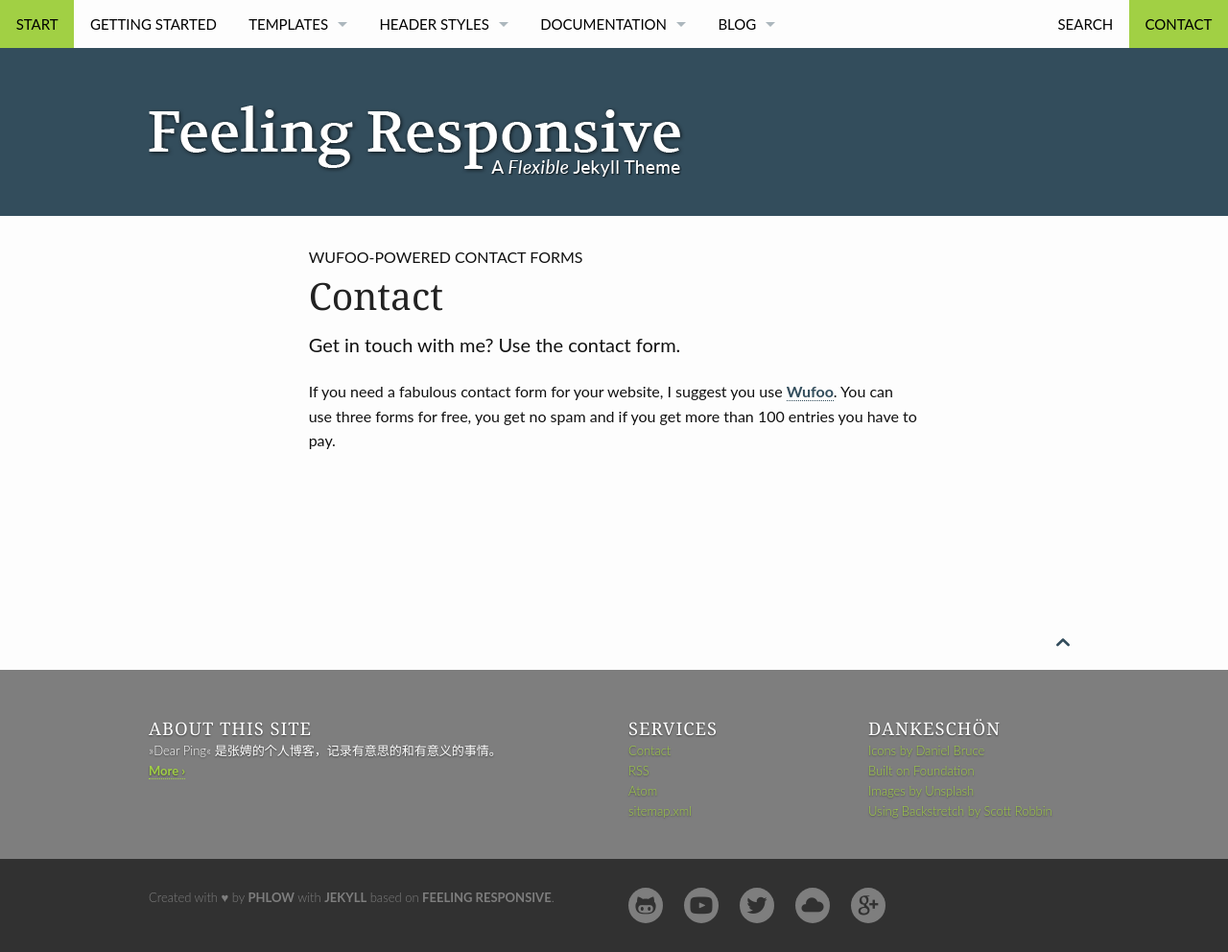
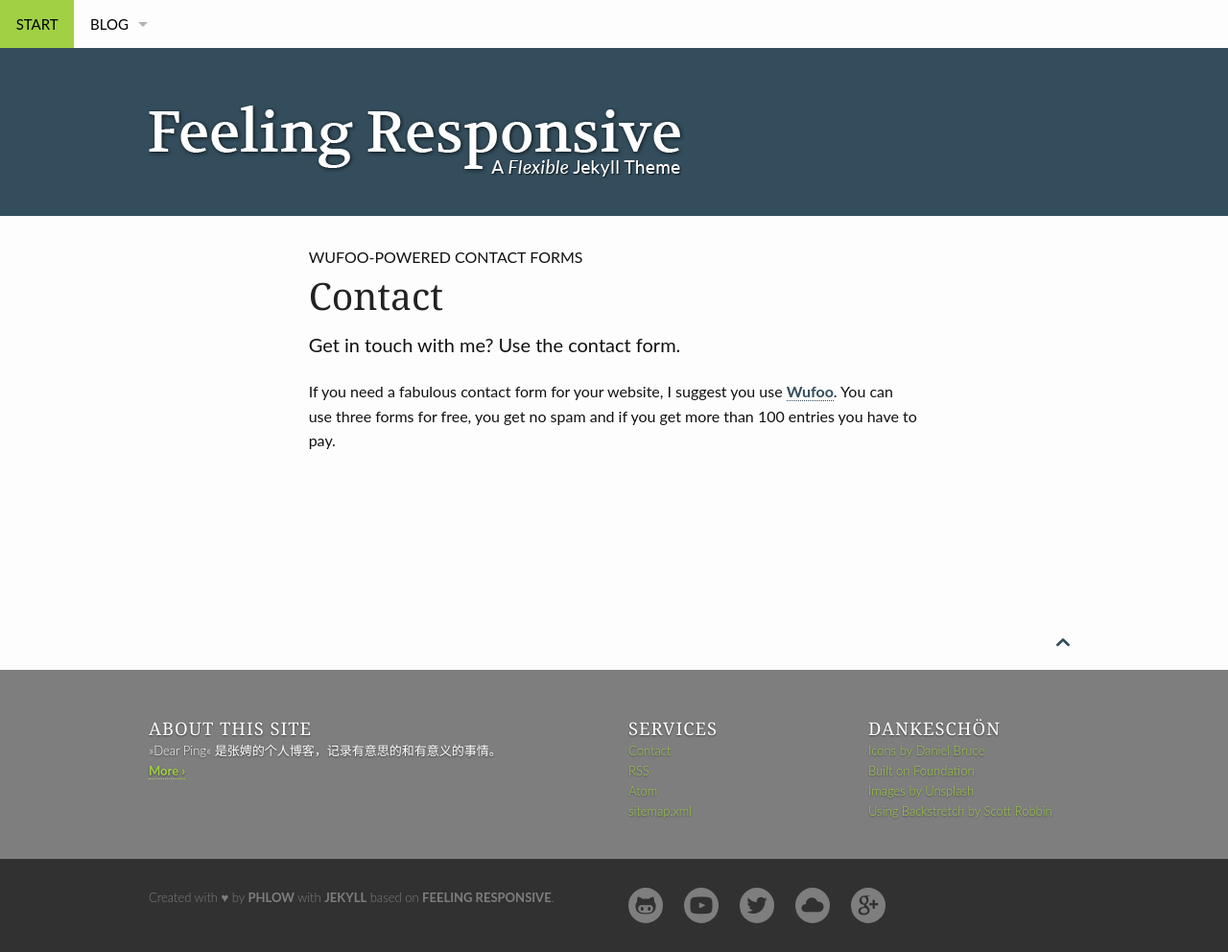
Before and after one commit to designerPing/designerPing.github.io, a Jekyll site: the page built from pages/contact.md, in a window 1280 px wide. Shown: the whole page at 96% size. Built offline with Jekyll 4.4.1, drawn with Linux system fonts in a browser that asks for light colours.

Commit message:
Update navigation.yml

```diff
--- a/_data/navigation.yml
+++ b/_data/navigation.yml
@@ -2,62 +2,6 @@
   url: "/"
   side: left
 
-- title: Getting Started
-  url: "/getting-started/"
-  side: left
-
-- title: "Templates"
-  url: "/design/"
-  side: left
-  dropdown:
-  - title: "Grid & Colors"
-    url: "/design/grid/"
-  - title: "Typography"
-    url: "/design/typography/typography/"
-  - title: "Page/Post"
-    url: "/design/page/"
-  - title: "Post-Left-Sidebar"
-    url: "/design/post-left-sidebar/"
-  - title: "Post-Right-Sidebar"
-    url: "/design/post-right-sidebar/"
-  - title: "Page Full-Width"
-    url: "/design/page-fullwidth/"
-  - title: "Blog-Page"
-    url: "/blog/"
-  - title: "Video"
-    url: "/design/video/"
-  - title: "Gallery"
-    url: "/design/gallery/"
-  - title: "Portfolio"
-    url: "/design/portfolio/"
-
-- title: "Header Styles"
-  url: "/headers/"
-  side: left
-  dropdown:
-  - title: "Header with Full-Width-Image"
-    url: "/design/header-full-width-image/"
-  - title: "Header with Image and Pattern"
-    url: "/design/header-image-pattern/"
-  - title: "Header with image and color"
-    url: "/design/header-image-color/"
-  - title: "Header Only With Logo"
-    url: "/design/header-logo-only/"
-  - title: "Header With Text"
-    url: "/design/header-with-text/"
-  - title: "No Header"
-    url: "/design/no-header/"
-  - title: "No Header but Image"
-    url: "/design/no-header-but-image/"
-
-- title: Documentation
-  url: "/documentation/"
-  side: left
-  dropdown:
-  - title: "Changelog"
-    url: "/changelog/"
-  - title: "Roadmap"
-    url: "/roadmap/"
 
 - title: Blog
   url: "/blog/"
@@ -65,11 +9,3 @@
   dropdown:
   - title: "Blog Archive"
     url: "/blog/archive/"
-
-- title: "Search"
-  url: "/search/"
-  side: right
-
-- title: "Contact"
-  url: "/contact/"
-  side: right
```
